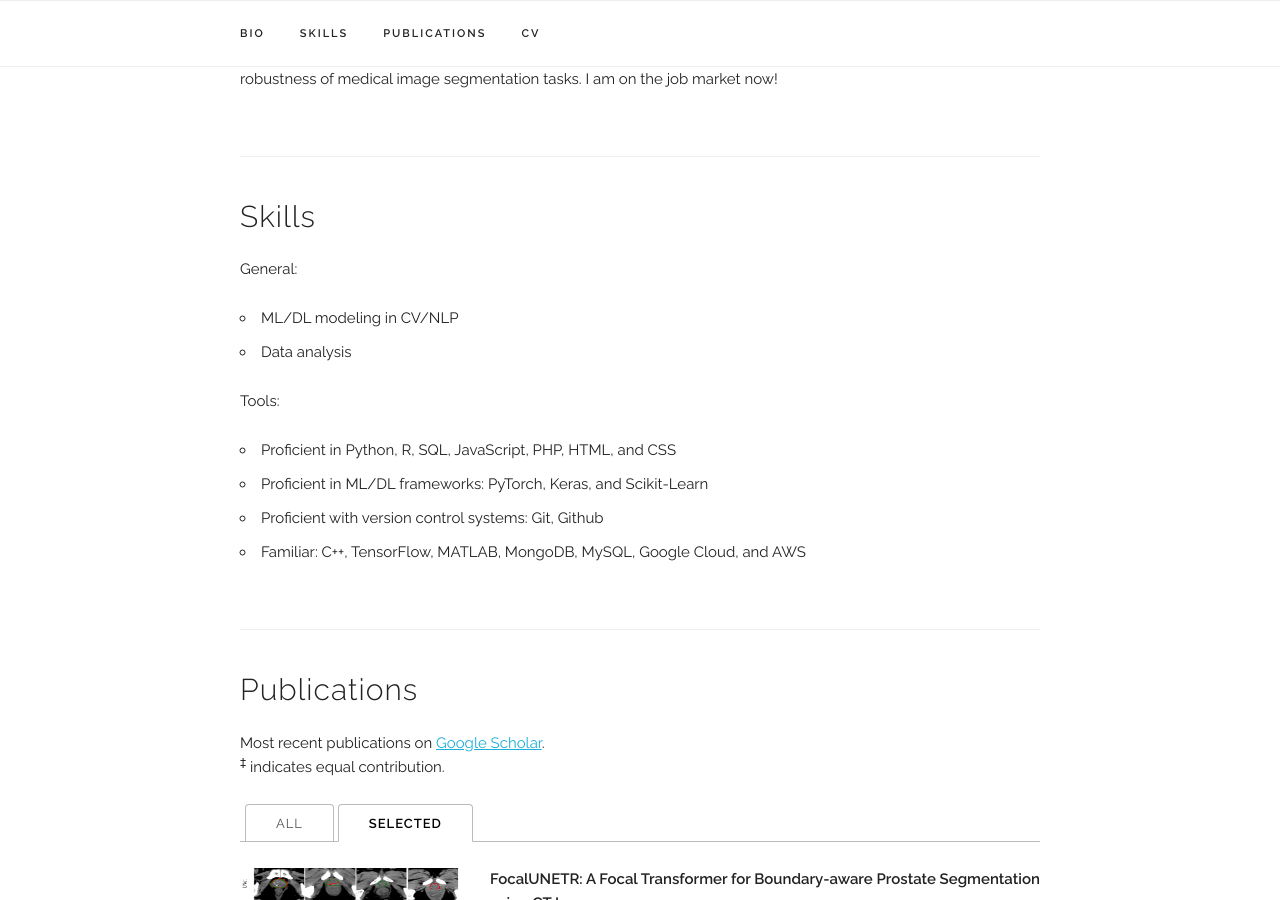
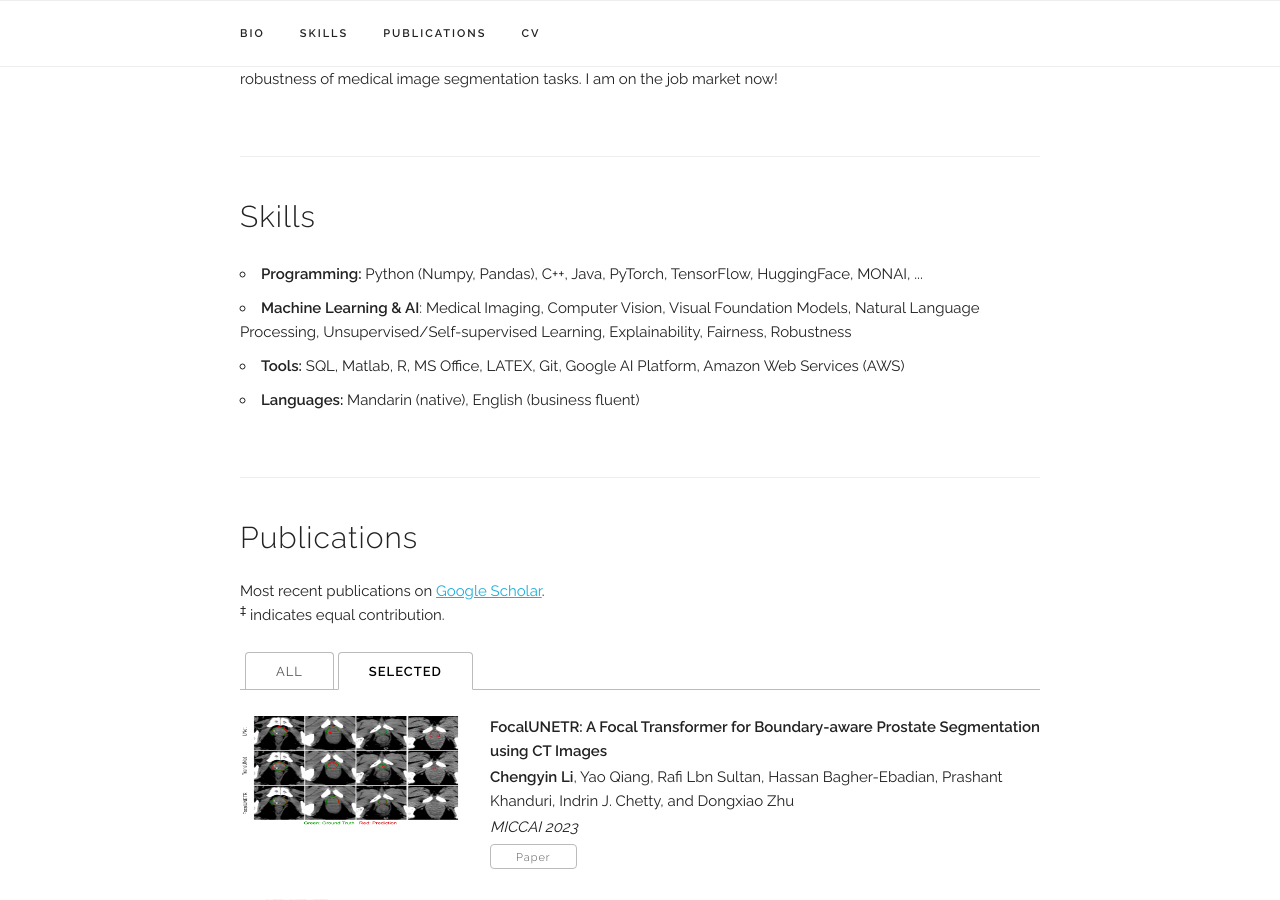
Before and after one commit to ChengyinLee/chengyinlee.github.io, a Jekyll site: the page built from index.html, in a window 1280 px wide and 900 px high, scrolled down 554 px. Built offline with Jekyll 4.4.1, drawn with Linux system fonts in a browser that asks for light colours; some web fonts are replaced.

Commit message:
Update index.html

```diff
--- a/index.html
+++ b/index.html
@@ -19,20 +19,11 @@ title: Home
 <div class="docs-section" id="skills">
   <h4>Skills</h4>
   <p>
-    General:
     <ul>
-      <li>ML/DL modeling in CV/NLP</li>
-      <li>Data analysis</li>
-    </ul>
-  </p>
-
-  <p>
-    Tools:
-    <ul>
-      <li>Proficient in Python, R, SQL, JavaScript, PHP, HTML, and CSS</li>
-      <li>Proficient in ML/DL frameworks: PyTorch, Keras, and Scikit-Learn</li>
-      <li>Proficient with version control systems: Git, Github</li>
-      <li>Familiar: C++, TensorFlow, MATLAB, MongoDB, MySQL, Google Cloud, and AWS</li>
+      <li><b>Programming:</b> Python (Numpy, Pandas), C++, Java, PyTorch, TensorFlow, HuggingFace, MONAI, ...</li>
+      <li><b>Machine Learning & AI</b>: Medical Imaging, Computer Vision, Visual Foundation Models, Natural Language Processing, Unsupervised/Self-supervised Learning, Explainability, Fairness, Robustness</li>
+      <li><b>Tools:</b> SQL, Matlab, R, MS Office, LATEX, Git, Google AI Platform, Amazon Web Services (AWS) </li>
+      <li><b>Languages:</b> Mandarin (native), English (business fluent) </li>
     </ul>
   </p>
 </div>
```
